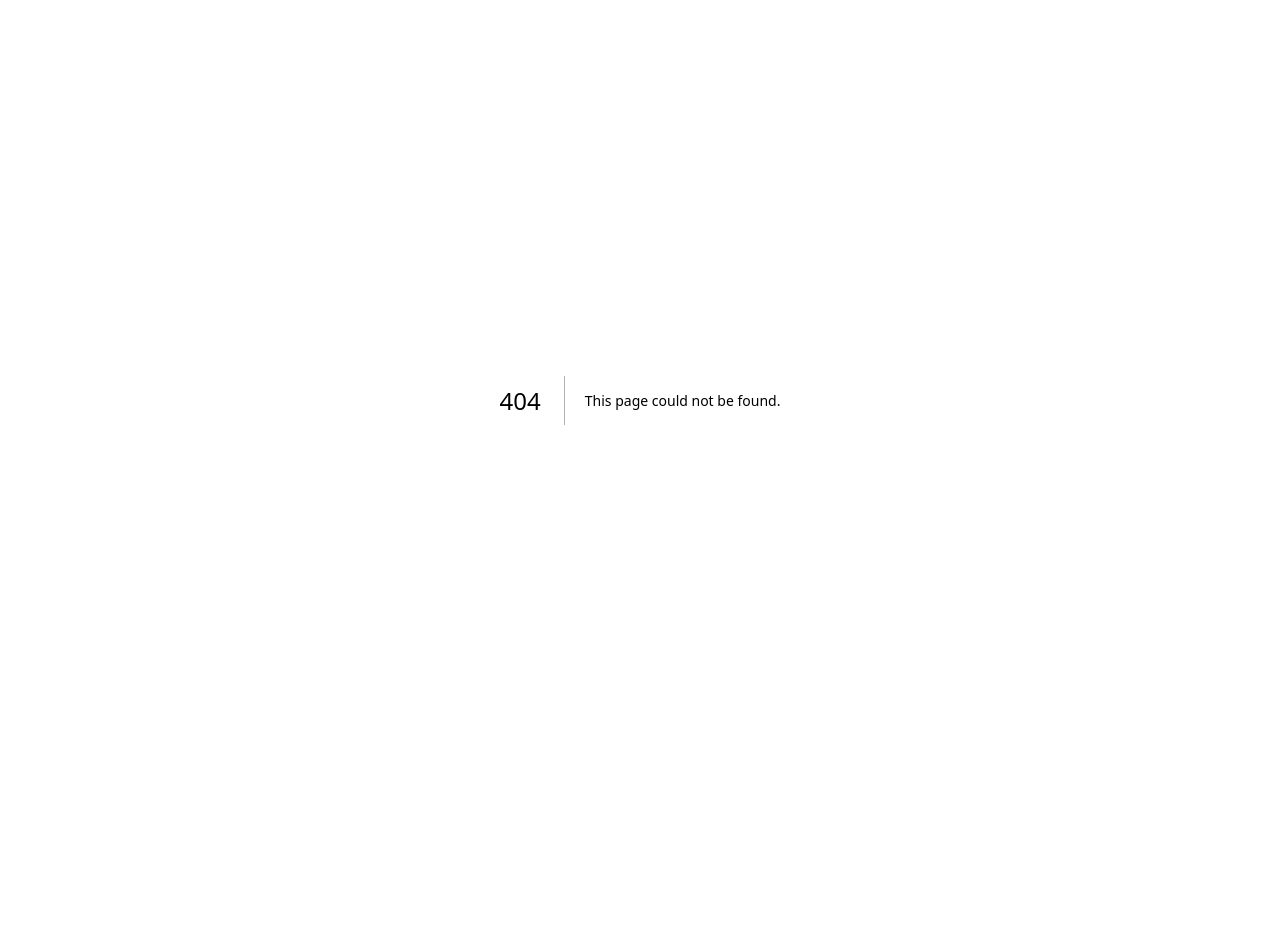
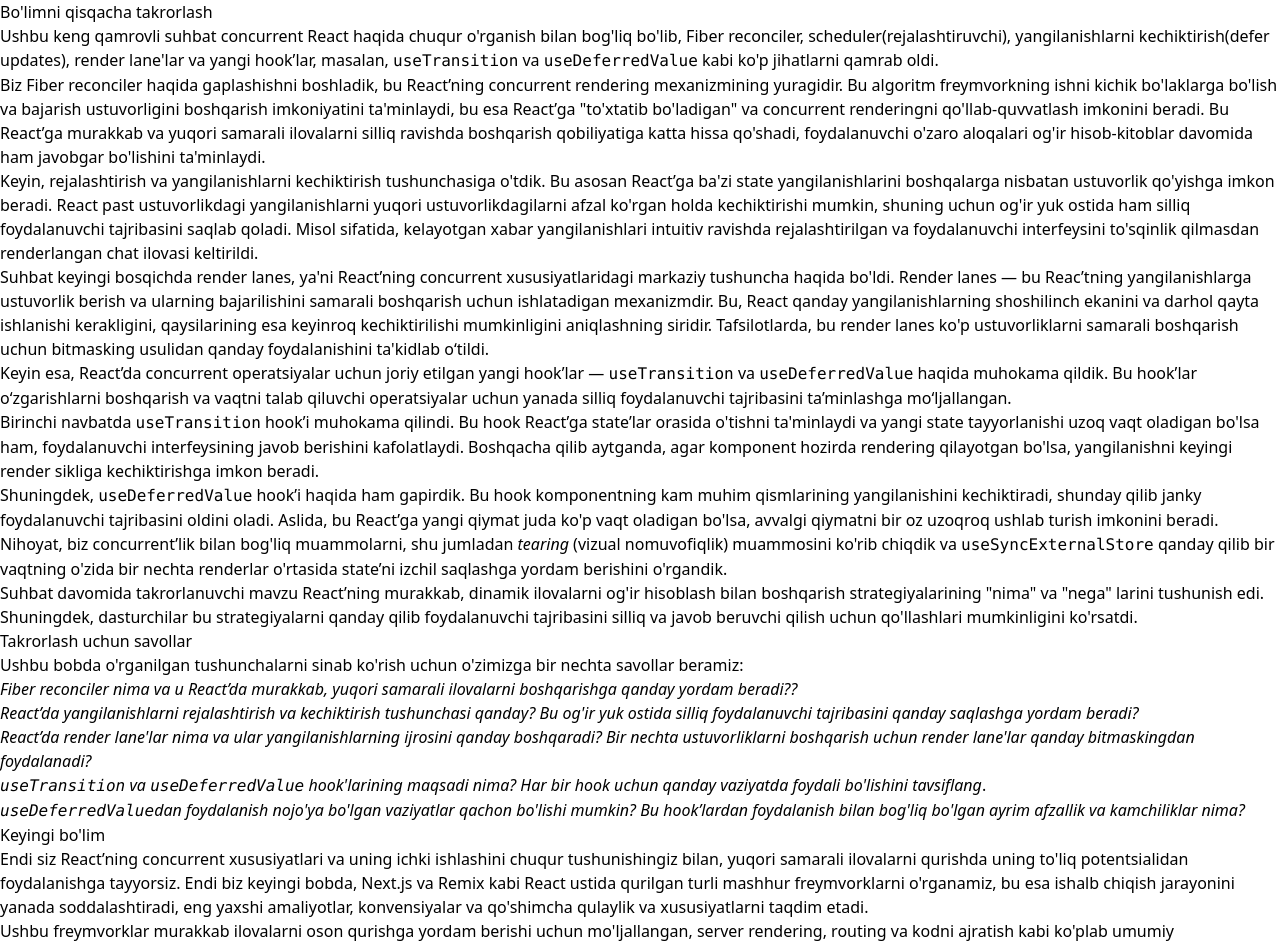
Before and after one commit to RustamovRR/webiston, a Next.js app: page /docs/react/concurrent-react/recap in a window 1280 px wide. Before the commit this address had no page. Shown: the top 947 px of the page. Before the commit the page ends 800 px from the top, so only its background shows below. Built offline with nearby package versions, Linux system fonts and the light colour scheme.

Commit message:
feat: complete 'concurrent-react' chapter

```diff
--- a/src/pages/docs/react/concurrent-react/_meta.json
+++ b/src/pages/docs/react/concurrent-react/_meta.json
@@ -7,5 +7,6 @@
   "useTransition": "useTransition",
   "useDeferredValue": "useDeferredValue",
   "problems-with-concurrent-rendering": "Concurrent renderingdagi muammolar",
-  "useSyncExternalStore": "useSyncExternalStore"
+  "useSyncExternalStore": "useSyncExternalStore",
+  "recap": "Xulosa"
 }
--- /dev/null
+++ b/src/pages/docs/react/concurrent-react/recap.mdx
@@ -0,0 +1,36 @@
+### Bo'limni qisqacha takrorlash
+Ushbu keng qamrovli suhbat concurrent React haqida chuqur o'rganish bilan bog'liq bo'lib, Fiber reconciler, scheduler(rejalashtiruvchi), yangilanishlarni kechiktirish(defer updates), render lane'lar va yangi hook’lar, masalan, `useTransition` va `useDeferredValue` kabi ko'p jihatlarni qamrab oldi.
+
+Biz Fiber reconciler haqida gaplashishni boshladik, bu React’ning concurrent rendering mexanizmining yuragidir. Bu algoritm freymvorkning ishni kichik bo'laklarga bo'lish va bajarish ustuvorligini boshqarish imkoniyatini ta'minlaydi, bu esa React’ga "to'xtatib bo'ladigan" va concurrent renderingni qo'llab-quvvatlash imkonini beradi. Bu React’ga murakkab va yuqori samarali ilovalarni silliq ravishda boshqarish qobiliyatiga katta hissa qo'shadi, foydalanuvchi o'zaro aloqalari og'ir hisob-kitoblar davomida ham javobgar bo'lishini ta'minlaydi.
+
+Keyin, rejalashtirish va yangilanishlarni kechiktirish tushunchasiga o'tdik. Bu asosan React’ga ba'zi state yangilanishlarini boshqalarga nisbatan ustuvorlik qo'yishga imkon beradi. React past ustuvorlikdagi yangilanishlarni yuqori ustuvorlikdagilarni afzal ko'rgan holda kechiktirishi mumkin, shuning uchun og'ir yuk ostida ham silliq foydalanuvchi tajribasini saqlab qoladi. Misol sifatida, kelayotgan xabar yangilanishlari intuitiv ravishda rejalashtirilgan va foydalanuvchi interfeysini to'sqinlik qilmasdan renderlangan chat ilovasi keltirildi.
+
+Suhbat keyingi bosqichda render lanes, ya'ni React’ning concurrent xususiyatlaridagi markaziy tushuncha haqida bo'ldi. Render lanes — bu Reac’tning yangilanishlarga ustuvorlik berish va ularning bajarilishini samarali boshqarish uchun ishlatadigan mexanizmdir. Bu, React qanday yangilanishlarning shoshilinch ekanini va darhol qayta ishlanishi kerakligini, qaysilarining esa keyinroq kechiktirilishi mumkinligini aniqlashning siridir. Tafsilotlarda, bu render lanes ko'p ustuvorliklarni samarali boshqarish uchun bitmasking usulidan qanday foydalanishini ta'kidlab o‘tildi.
+
+Keyin esa, React’da concurrent operatsiyalar uchun joriy etilgan yangi hook’lar — `useTransition` va `useDeferredValue` haqida muhokama qildik. Bu hook’lar o‘zgarishlarni boshqarish va vaqtni talab qiluvchi operatsiyalar uchun yanada silliq foydalanuvchi tajribasini ta’minlashga mo‘ljallangan.
+
+Birinchi navbatda `useTransition` hook’i muhokama qilindi. Bu hook React’ga state’lar orasida o'tishni ta'minlaydi va yangi state tayyorlanishi uzoq vaqt oladigan bo'lsa ham, foydalanuvchi interfeysining javob berishini kafolatlaydi. Boshqacha qilib aytganda, agar komponent hozirda rendering qilayotgan bo'lsa, yangilanishni keyingi render sikliga kechiktirishga imkon beradi.
+
+Shuningdek, `useDeferredValue` hook’i haqida ham gapirdik. Bu hook komponentning kam muhim qismlarining yangilanishini kechiktiradi, shunday qilib janky foydalanuvchi tajribasini oldini oladi. Aslida, bu React’ga yangi qiymat juda ko'p vaqt oladigan bo'lsa, avvalgi qiymatni bir oz uzoqroq ushlab turish imkonini beradi.
+
+Nihoyat, biz concurrent’lik bilan bog'liq muammolarni, shu jumladan *tearing* (vizual nomuvofiqlik) muammosini ko'rib chiqdik va `useSyncExternalStore` qanday qilib bir vaqtning o'zida bir nechta renderlar o'rtasida state’ni izchil saqlashga yordam berishini o'rgandik.
+
+Suhbat davomida takrorlanuvchi mavzu React’ning murakkab, dinamik ilovalarni og'ir hisoblash bilan boshqarish strategiyalarining "nima" va "nega" larini tushunish edi. Shuningdek, dasturchilar bu strategiyalarni qanday qilib foydalanuvchi tajribasini silliq va javob beruvchi qilish uchun qo'llashlari mumkinligini ko'rsatdi.
+
+
+### Takrorlash uchun savollar
+Ushbu bobda o'rganilgan tushunchalarni sinab ko'rish uchun o'zimizga bir nechta savollar beramiz:
+
+1. *Fiber reconciler nima va u React’da murakkab, yuqori samarali ilovalarni boshqarishga qanday yordam beradi??*
+2. *React’da yangilanishlarni rejalashtirish va kechiktirish tushunchasi qanday? Bu og'ir yuk ostida silliq foydalanuvchi tajribasini qanday saqlashga yordam beradi?*
+3. *React’da render lane'lar nima va ular yangilanishlarning ijrosini qanday boshqaradi? Bir nechta ustuvorliklarni boshqarish uchun render lane'lar qanday bitmaskingdan foydalanadi?*
+4. *`useTransition` va `useDeferredValue` hook'larining maqsadi nima? Har bir hook uchun qanday vaziyatda foydali bo'lishini tavsiflang*.
+5. *`useDeferredValue`dan foydalanish nojo'ya bo'lgan vaziyatlar qachon bo'lishi mumkin? Bu hook’lardan foydalanish bilan bog'liq bo'lgan ayrim afzallik va kamchiliklar nima?*
+
+
+### Keyingi bo'lim
+Endi siz React’ning concurrent xususiyatlari va uning ichki ishlashini chuqur tushunishingiz bilan, yuqori samarali ilovalarni qurishda uning to'liq potentsialidan foydalanishga tayyorsiz. Endi biz keyingi bobda, Next.js va Remix kabi React ustida qurilgan turli mashhur freymvorklarni o'rganamiz, bu esa ishalb chiqish jarayonini yanada soddalashtiradi, eng yaxshi amaliyotlar, konvensiyalar va qo'shimcha qulaylik va xususiyatlarni taqdim etadi.
+
+Ushbu freymvorklar murakkab ilovalarni oson qurishga yordam berishi uchun mo'ljallangan, server rendering, routing va kodni ajratish kabi ko'plab umumiy muammolarni hal qiladi. Ushbu freymvorklar kuchidan foydalanib, siz ilovangizning funksiyalarini va imkoniyatlarini qurishga e'tibor qaratishingiz mumkin, shu bilan birga optimal ish faoliyati va foydalanuvchi tajribasini ta'minlay olasiz.
+
+Ushbu kuchli freymvorklar haqida chuqurroq o'rganish va React va uning ekotizimi yordamida kengaytiriladigan, samarali va funksional ilovalarni qanday qurishni o'rganish uchun tayyorlaning.
```
